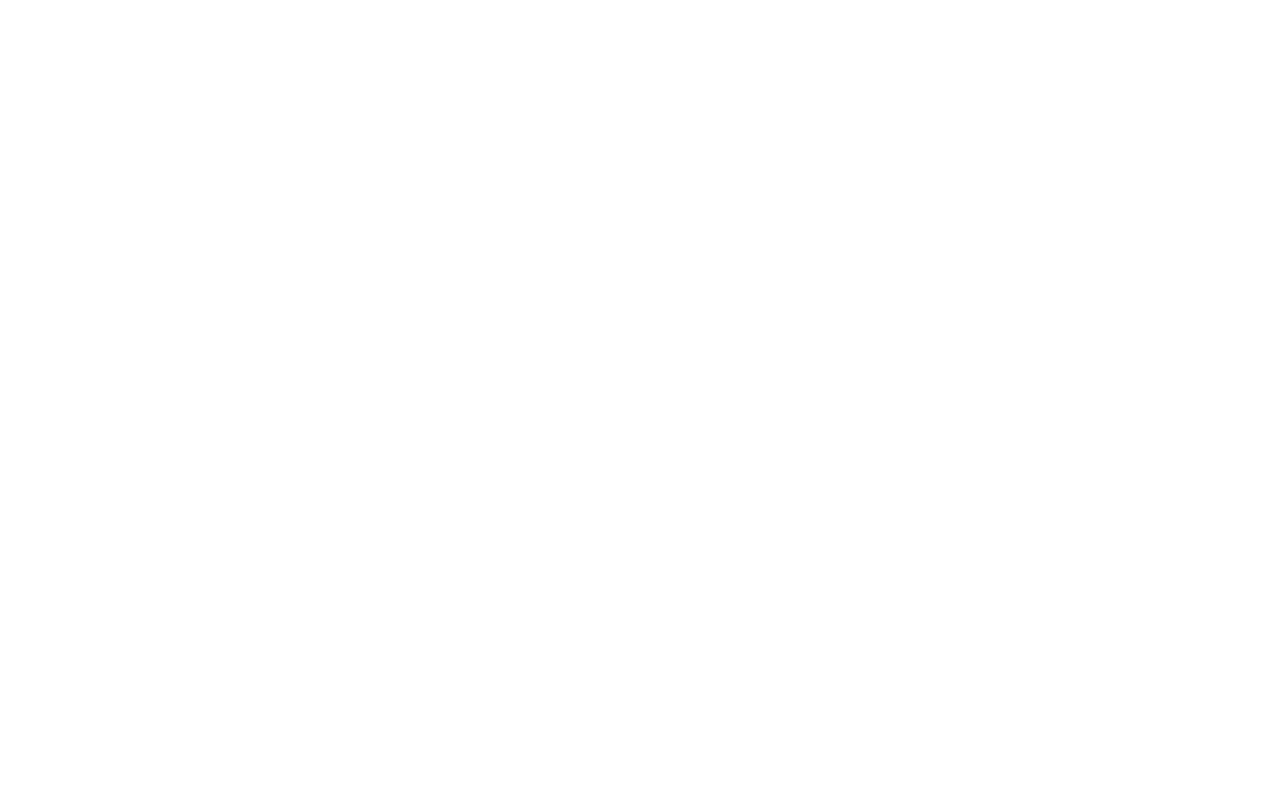
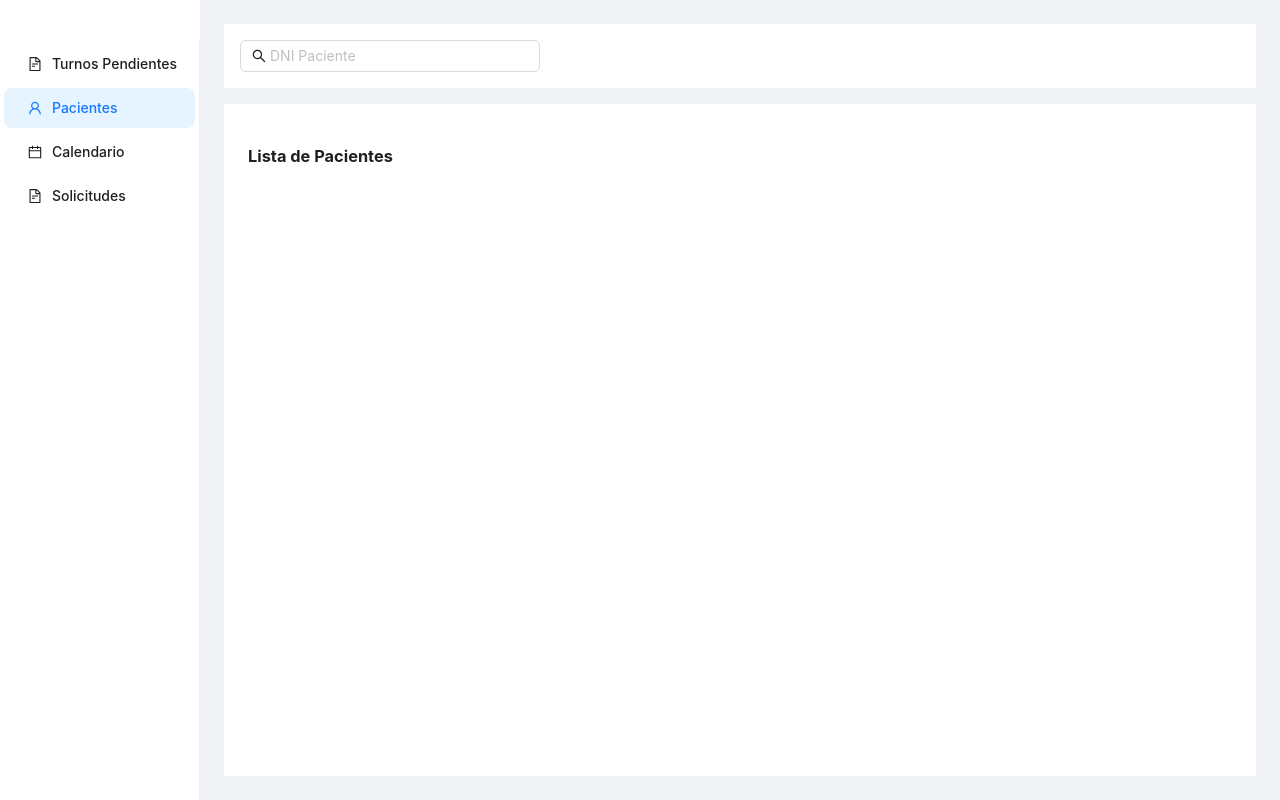
Before and after one commit to DesApp-2025c2-Grupo15/prestadores-frontend, a React (Vite) app: page /dashboard/pacientes in a window 1280 px wide. Before the commit this address had no page. Built offline with nearby package versions, Linux system fonts and the light colour scheme.

Commit message:
dashboard: sidebar, mainlayout, header

```diff
--- a/src/App.jsx
+++ b/src/App.jsx
@@ -1,15 +1,24 @@
-// App.js
-import React from "react"
+import React from "react";
 import { BrowserRouter as Router, Routes, Route } from "react-router-dom"
 import Login from "./components/LogIn"
 import Dashboard from "./components/Dashboard"
+import Solicitudes from "./components/Solicitudes"
+import Pacientes from "./components/Pacientes"
+import TurnosPendientes from "./components/TurnosPendientes"
+import Calendario from "./components/Calendario"
 
 function App() {
   return (
     <Router>
       <Routes>
         <Route path="/" element={<Login />} />
-        <Route path="/dashboard" element={<Dashboard />} />
+        <Route path="/dashboard" element={<Dashboard />}>
+          <Route index element={<Pacientes />} />
+          <Route path="pacientes" element={<Pacientes />} />
+          <Route path="solicitudes" element={<Solicitudes />} />
+          <Route path="turnospendientes" element={<TurnosPendientes />} />
+          <Route path="calendario" element={<Calendario />} />
+        </Route>
       </Routes>
     </Router>
   )
--- /dev/null
+++ b/src/components/Calendario.jsx
@@ -0,0 +1,7 @@
+import React from "react"
+
+const Calendario = () => {
+  return (<h3>Calendario</h3>)
+}
+
+export default Calendario
--- a/src/components/Dashboard.jsx
+++ b/src/components/Dashboard.jsx
@@ -1,12 +1,41 @@
-import { Layout } from "antd"
+import React from "react";
+import { Layout, Menu, Input } from "antd"
+import { UserOutlined, CalendarOutlined, FileTextOutlined, SearchOutlined } from "@ant-design/icons"
+import { Link, Outlet } from "react-router-dom"
+
+const { Header, Sider, Content } = Layout
+
 const Dashboard = () => {
+  return (
+    <Layout style={{ minHeight: "100vh", width: "100vw" }}>
+      <Sider width={200} style={{ background: "#fff",paddingTop: "40px" }}>
+        <Menu mode="inline" defaultSelectedKeys={["pacientes"]} style={{ height: "100%" }}>
+          <Menu.Item key="turnos" icon={<FileTextOutlined />}>
+            <Link to="turnospendientes">Turnos Pendientes</Link>
+          </Menu.Item>
+          <Menu.Item key="pacientes" icon={<UserOutlined />}>
+            <Link to="pacientes">Pacientes</Link>
+          </Menu.Item>
+          <Menu.Item key="calendario" icon={<CalendarOutlined />}>
+            <Link to="calendario">Calendario</Link>
+          </Menu.Item>
+          <Menu.Item key="solicitudes" icon={<FileTextOutlined />}>
+            <Link to="solicitudes">Solicitudes</Link>
+          </Menu.Item>
+        </Menu>
+      </Sider>
 
-    return (
-        <Layout>
-            <Sider>left sidebar</Sider>
-            <Content>main content</Content>
-            <Sider>right sidebar</Sider>
-        </Layout>
-    )
+      <Layout style={{ padding: "24px", background: "#f0f2f5" }}>
+        <Header style={{ background: "#fff", padding: "0 16px", marginBottom: 16 }}>
+          <Input placeholder="DNI Paciente" prefix={<SearchOutlined />} style={{ width: 300 }} />
+        </Header>
+
+        <Content style={{ padding: 24, background: "#fff", minHeight: 280 }}>
+          <Outlet />
+        </Content>
+      </Layout>
+    </Layout>
+  )
 }
+
 export default Dashboard
--- /dev/null
+++ b/src/components/Pacientes.jsx
@@ -0,0 +1,7 @@
+import React from "react"
+
+const Pacientes = () => {
+  return (<h3>Lista de Pacientes</h3>)
+}
+
+export default Pacientes
--- /dev/null
+++ b/src/components/Solicitudes.jsx
@@ -0,0 +1,7 @@
+import React from "react"
+
+const Solicitudes = () => {
+  return (<h3>Lista de Solicitudes</h3>)
+}
+
+export default Solicitudes
--- /dev/null
+++ b/src/components/TurnosPendientes.jsx
@@ -0,0 +1,7 @@
+import React from "react"
+
+const TurnosPendientes = () => {
+  return (<h3>Turnos Pendientes</h3>)
+}
+
+export default TurnosPendientes
```
Also changed, not shown: 1 other file (tests, documents, lock files or other folders).
